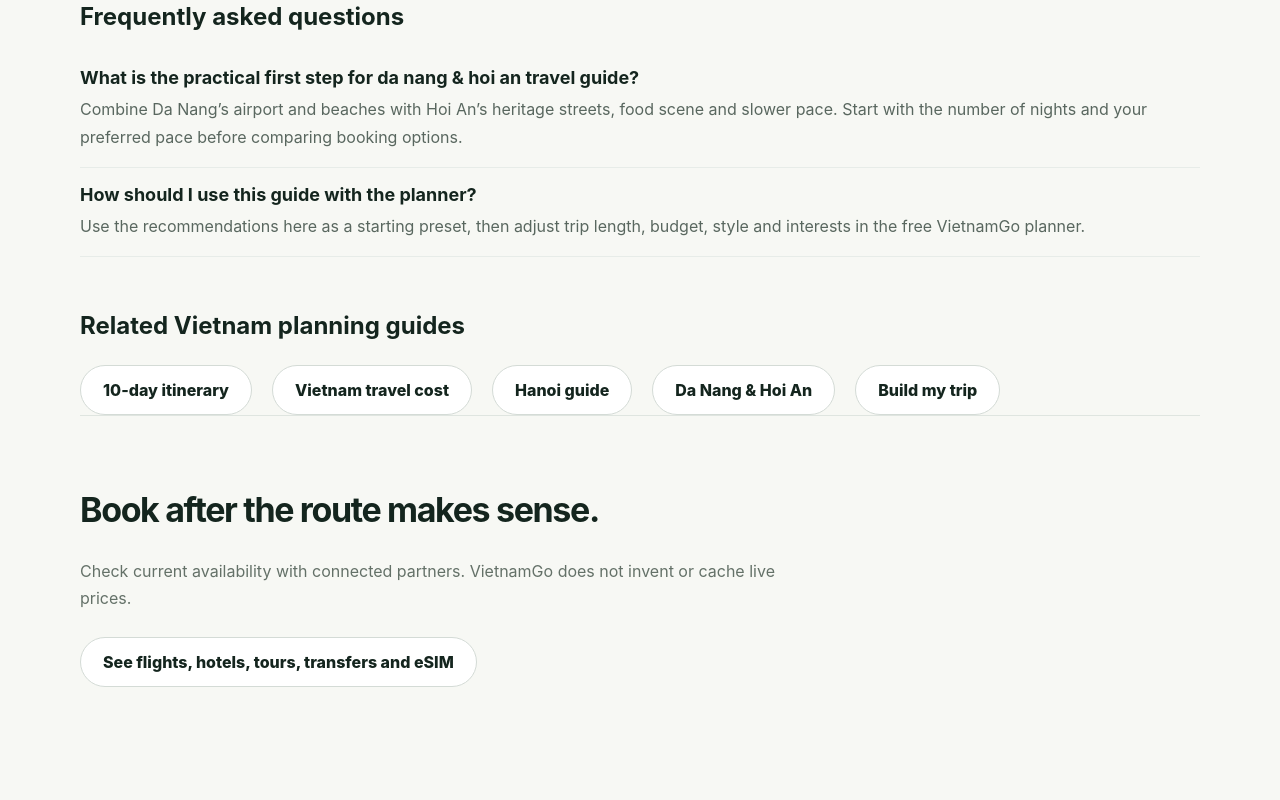
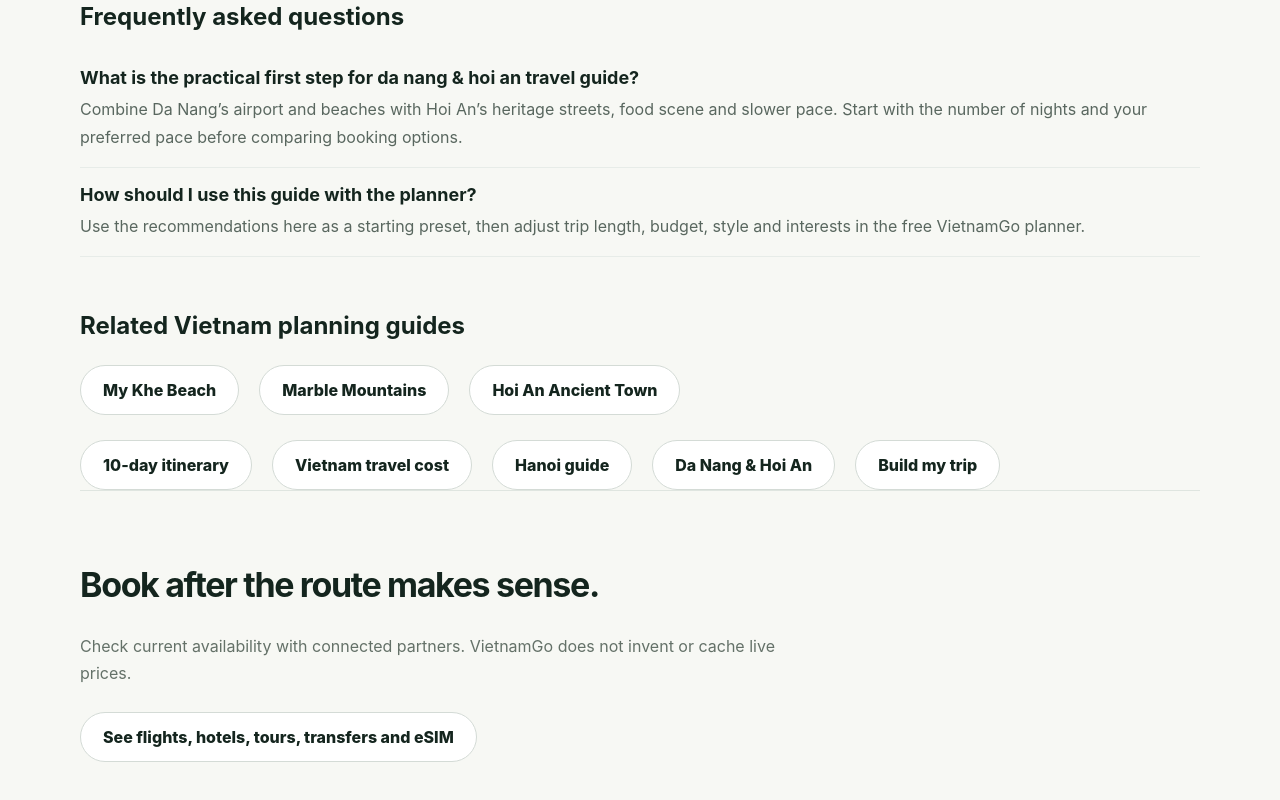
Before and after one commit to doctordat/Bayre-ai, a Next.js app: page /en/da-nang-hoi-an in a window 1280 px wide. Shown: the part 2511-3311 px from the top of the page. Before the commit the page ends 3288 px from the top, so only its background shows below. Built offline with nearby package versions, Linux system fonts and the light colour scheme; no server answers.

Commit message:
Add contextual attraction links

```diff
--- a/app/en/[slug]/page.tsx
+++ b/app/en/[slug]/page.tsx
@@ -237,6 +237,15 @@ const decisionGuides: Record<string, Pick<PageData, 'decisionTitle' | 'decisionR
   'ha-long-bay-from-hanoi': { decisionTitle: 'Day trip or overnight?', decisionRows: [{ label: 'Day trip', detail: 'Faster, simpler and uses no hotel night', fit: '7-day itineraries' }, { label: 'One night', detail: 'More time on the bay and less rushing', fit: '10–14 day itineraries' }, { label: 'Skip it', detail: 'Use the time for Ninh Binh or deeper Hanoi', fit: 'Travelers sensitive to long transfers' }] },
 };
 
+const contextualLinks: Record<string, { href: string; label: string }[]> = {
+  'vietnam-first-time-guide': [{ href: '/en/attractions', label: 'Vietnam attractions hub' }, { href: '/en/getting-around-vietnam', label: 'Getting around Vietnam' }],
+  hanoi: [{ href: '/en/attractions/hoan-kiem-lake', label: 'Hoan Kiem Lake' }, { href: '/en/attractions/hanoi-old-quarter', label: 'Hanoi Old Quarter' }, { href: '/en/attractions/temple-of-literature-hanoi', label: 'Temple of Literature' }],
+  'da-nang-hoi-an': [{ href: '/en/attractions/my-khe-beach', label: 'My Khe Beach' }, { href: '/en/attractions/marble-mountains-da-nang', label: 'Marble Mountains' }, { href: '/en/attractions/hoi-an-ancient-town', label: 'Hoi An Ancient Town' }],
+  'ho-chi-minh-city': [{ href: '/en/attractions/war-remnants-museum', label: 'War Remnants Museum' }, { href: '/en/attractions/ben-thanh-market', label: 'Ben Thanh Market' }, { href: '/en/attractions/district-1-walking-route', label: 'District 1 walking route' }],
+  'phu-quoc': [{ href: '/en/attractions/phu-quoc-beaches-and-areas', label: 'Phu Quoc beaches and areas' }, { href: '/en/attractions/phu-quoc-island-hopping', label: 'Phu Quoc island-hopping' }, { href: '/en/attractions/hon-thom-cable-car', label: 'Hon Thom cable car' }],
+  'ha-long-bay-from-hanoi': [{ href: '/en/attractions/ha-long-bay-cruise', label: 'Ha Long Bay cruise' }, { href: '/en/attractions/ha-long-day-trip-from-hanoi', label: 'Ha Long day trip' }, { href: '/en/attractions/ha-long-overnight-cruise', label: 'Overnight cruise' }],
+};
+
 const plannerPresets: Record<string, { days: string; arrival: string; interest: string; budget: string }> = {
   'getting-around-vietnam': { days: '10', arrival: 'Hanoi', interest: 'mix', budget: 'mid' },
   'best-time-to-visit-vietnam': { days: '10', arrival: 'Hanoi', interest: 'mix', budget: 'mid' },
@@ -324,6 +333,7 @@ export default async function SeoPage({ params }: { params: Promise<{ slug: stri
 
       <section className="seoRelated" aria-labelledby="related-guides">
         <h2 id="related-guides">Related Vietnam planning guides</h2>
+        {contextualLinks[slug] && <div className="heroActions" aria-label="Relevant guides">{contextualLinks[slug].map((link) => <a className="secondary" href={link.href} key={link.href}>{link.label}</a>)}</div>}
         <div className="heroActions">
           <a className="secondary" href="/en/vietnam-itinerary-10-days">10-day itinerary</a>
           <a className="secondary" href="/en/vietnam-travel-cost">Vietnam travel cost</a>
```
